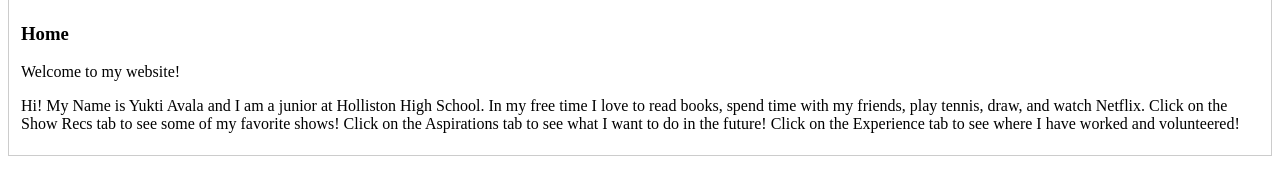
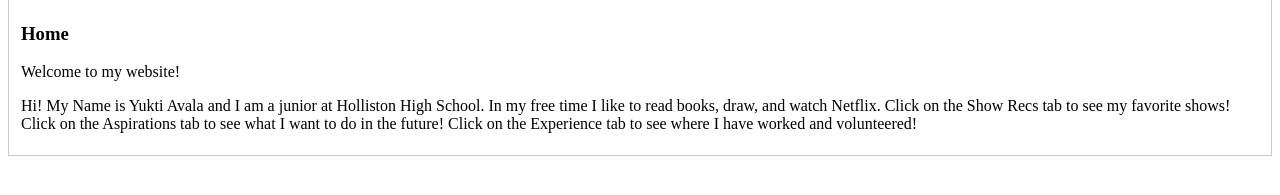
Before and after one commit to yukti679/yukti679.github.io, a plain HTML site: page index.html in a window 1280 px wide. Shown: the part 127-322 px from the top of the page. Drawn offline with Linux system fonts and the light colour scheme.

Commit message:
changed wording

```diff
--- a/index.html
+++ b/index.html
@@ -21,8 +21,8 @@
         <h3>Home</h3>
         <p>Welcome to my website!</p>
         <p>Hi! My Name is Yukti Avala and I am a junior at Holliston High School.
-            In my free time I love to read books, spend time with my friends, play tennis,
-            draw, and watch Netflix. Click on the Show Recs tab to see some of my favorite shows!
+            In my free time I like to read books,
+            draw, and watch Netflix. Click on the Show Recs tab to see my favorite shows!
             Click on the Aspirations tab to see what I want to do in the future! Click on the Experience tab
             to see where I have worked and volunteered!
         </p>
```
